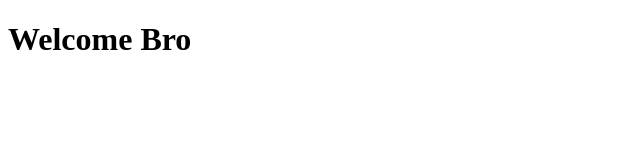
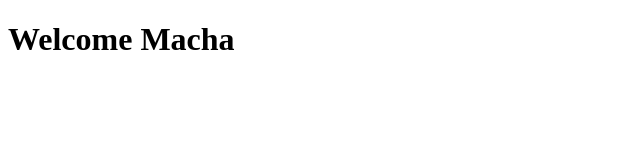
Before and after one commit to selvalives/test1, a plain HTML site: page index.html in a window 1280 px wide. Shown: the whole page, without its empty margins (0-640 px from the left). Drawn offline with Linux system fonts and the light colour scheme.

Commit message:
Update index.html

```diff
--- a/index.html
+++ b/index.html
@@ -7,7 +7,7 @@
 </head>
 <body>
     <h1>
-        Welcome Bro
+        Welcome Macha
     </h1>
 </body>
 </html>
```
